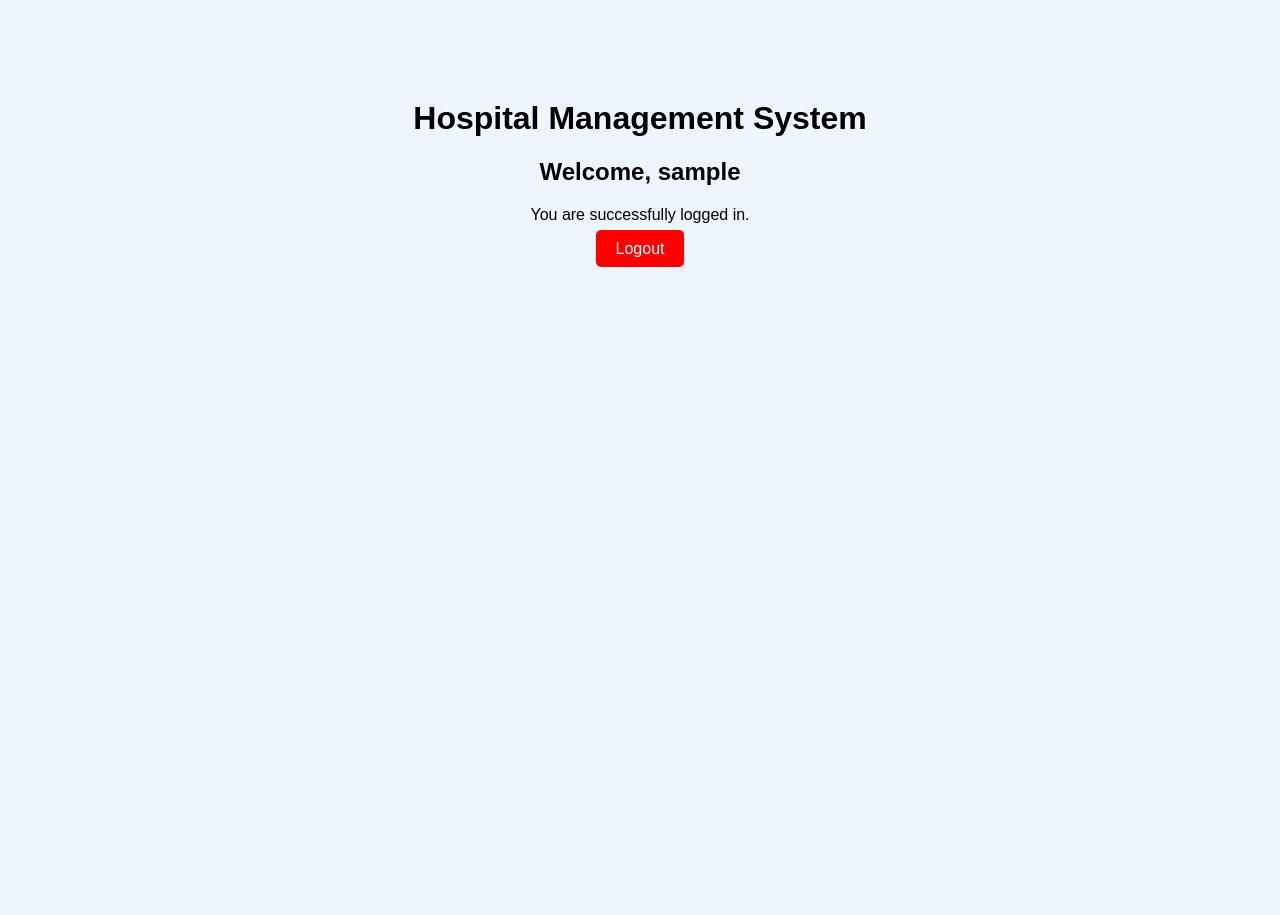
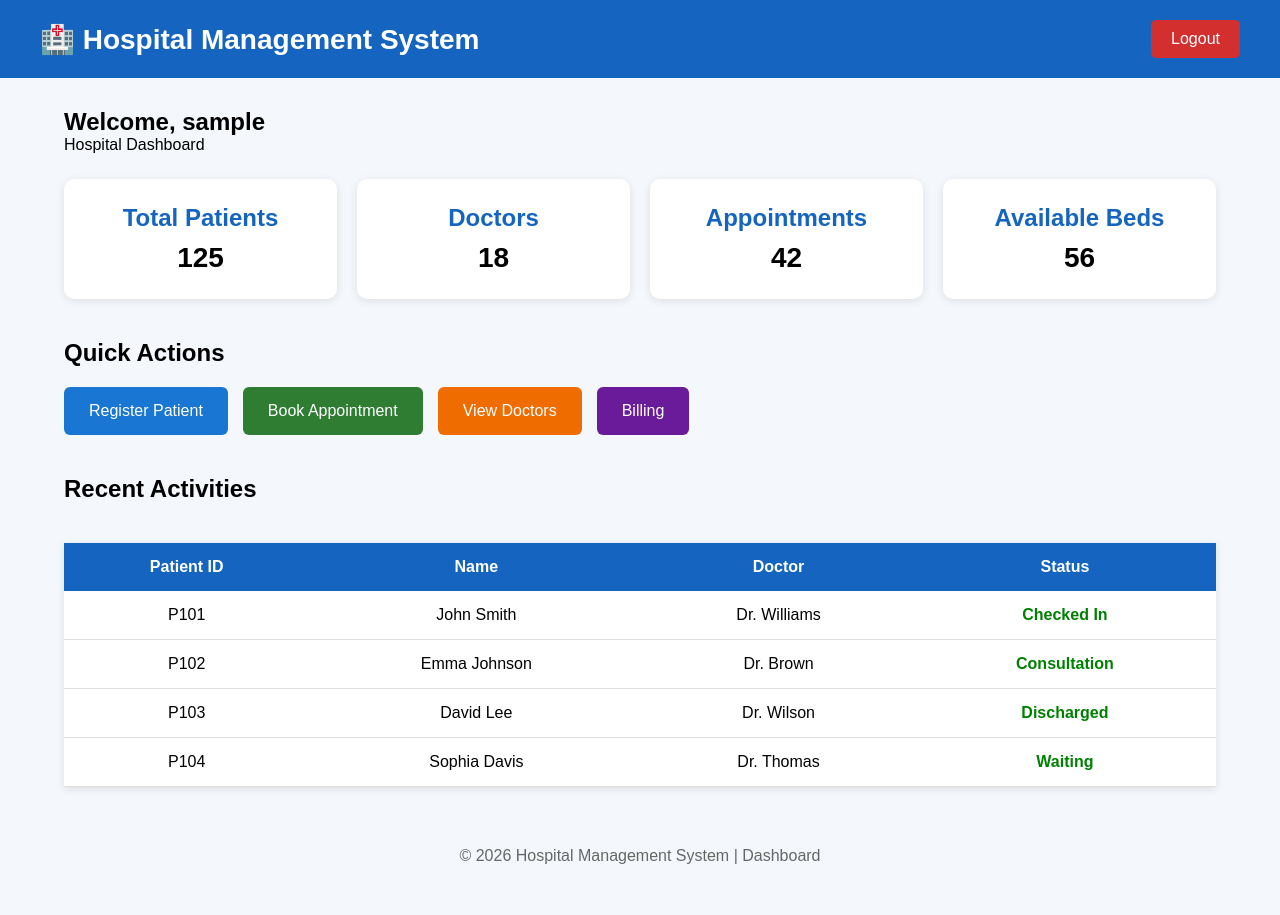
Before and after one commit to karthikcodes-18/Hospital-Code, a Flask app: page /dashboard in a window 1280 px wide. Before the commit the page ends 267 px from the top, so only its background shows below. Run offline with Flask 3, Linux system fonts and the light colour scheme; the visitor is signed in with stand-in values (Sample User, id 1).

Commit message:
Update dashboard.html

```diff
--- a/templates/dashboard.html
+++ b/templates/dashboard.html
@@ -1,33 +1,271 @@
 <!DOCTYPE html>
-<html>
+<html lang="en">
 <head>
-    <title>Dashboard</title>
+<meta charset="UTF-8">
+<meta name="viewport" content="width=device-width, initial-scale=1.0">
+<title>Hospital Dashboard</title>
+
 <style>
-        body{
-            font-family:Arial;
-            background:#eef5ff;
-            text-align:center;
-            margin-top:100px;
+
+*{
+    margin:0;
+    padding:0;
+    box-sizing:border-box;
+    font-family:Arial, Helvetica, sans-serif;
 }
 
-        a{
-            text-decoration:none;
-            background:red;
+body{
+    background:#f4f7fb;
+}
+
+header{
+    background:#1565c0;
+    color:white;
+    padding:20px 40px;
+    display:flex;
+    justify-content:space-between;
+    align-items:center;
+}
+
+header h1{
+    font-size:28px;
+}
+
+.logout{
+    background:#d32f2f;
     color:white;
     padding:10px 20px;
+    text-decoration:none;
     border-radius:5px;
 }
+
+.logout:hover{
+    background:#b71c1c;
+}
+
+.container{
+    width:90%;
+    margin:30px auto;
+}
+
+.welcome{
+    margin-bottom:25px;
+}
+
+.cards{
+    display:grid;
+    grid-template-columns:repeat(auto-fit,minmax(220px,1fr));
+    gap:20px;
+}
+
+.card{
+    background:white;
+    padding:25px;
+    border-radius:10px;
+    box-shadow:0 2px 8px rgba(0,0,0,.1);
+    text-align:center;
+}
+
+.card h2{
+    color:#1565c0;
+    margin-bottom:10px;
+}
+
+.card p{
+    font-size:28px;
+    font-weight:bold;
+}
+
+.actions{
+    margin-top:40px;
+}
+
+.actions h2{
+    margin-bottom:20px;
+}
+
+.buttons{
+    display:flex;
+    flex-wrap:wrap;
+    gap:15px;
+}
+
+.buttons button{
+    padding:15px 25px;
+    border:none;
+    border-radius:6px;
+    cursor:pointer;
+    color:white;
+    font-size:16px;
+}
+
+.blue{
+    background:#1976d2;
+}
+
+.green{
+    background:#2e7d32;
+}
+
+.orange{
+    background:#ef6c00;
+}
+
+.purple{
+    background:#6a1b9a;
+}
+
+button:hover{
+    opacity:0.9;
+}
+
+table{
+    width:100%;
+    margin-top:40px;
+    border-collapse:collapse;
+    background:white;
+    box-shadow:0 2px 8px rgba(0,0,0,.1);
+}
+
+th{
+    background:#1565c0;
+    color:white;
+    padding:15px;
+}
+
+td{
+    padding:15px;
+    text-align:center;
+    border-bottom:1px solid #ddd;
+}
+
+.status{
+    color:green;
+    font-weight:bold;
+}
+
+footer{
+    margin-top:40px;
+    text-align:center;
+    color:#666;
+    padding:20px;
+}
+
 </style>
 </head>
+
 <body>
 
-<h1>Hospital Management System</h1>
+<header>
+
+    <h1>🏥 Hospital Management System</h1>
+
+    <a href="{{ url_for('logout') }}" class="logout">
+        Logout
+    </a>
+
+</header>
+
+<div class="container">
+
+<div class="welcome">
 
 <h2>Welcome, {{ user }}</h2>
 
-<p>You are successfully logged in.</p>
+<p>Hospital Dashboard</p>
 
-<a href="{{ url_for('logout') }}">Logout</a>
+</div>
+
+<div class="cards">
+
+<div class="card">
+<h2>Total Patients</h2>
+<p>125</p>
+</div>
+
+<div class="card">
+<h2>Doctors</h2>
+<p>18</p>
+</div>
+
+<div class="card">
+<h2>Appointments</h2>
+<p>42</p>
+</div>
+
+<div class="card">
+<h2>Available Beds</h2>
+<p>56</p>
+</div>
+
+</div>
+
+<div class="actions">
+
+<h2>Quick Actions</h2>
+
+<div class="buttons">
+
+<button class="blue">Register Patient</button>
+
+<button class="green">Book Appointment</button>
+
+<button class="orange">View Doctors</button>
+
+<button class="purple">Billing</button>
+
+</div>
+
+</div>
+
+<h2 style="margin-top:40px;">Recent Activities</h2>
+
+<table>
+
+<tr>
+<th>Patient ID</th>
+<th>Name</th>
+<th>Doctor</th>
+<th>Status</th>
+</tr>
+
+<tr>
+<td>P101</td>
+<td>John Smith</td>
+<td>Dr. Williams</td>
+<td class="status">Checked In</td>
+</tr>
+
+<tr>
+<td>P102</td>
+<td>Emma Johnson</td>
+<td>Dr. Brown</td>
+<td class="status">Consultation</td>
+</tr>
+
+<tr>
+<td>P103</td>
+<td>David Lee</td>
+<td>Dr. Wilson</td>
+<td class="status">Discharged</td>
+</tr>
+
+<tr>
+<td>P104</td>
+<td>Sophia Davis</td>
+<td>Dr. Thomas</td>
+<td class="status">Waiting</td>
+</tr>
+
+</table>
+
+<footer>
+
+<p>© 2026 Hospital Management System | Dashboard</p>
+
+</footer>
+
+</div>
 
 </body>
 </html>
```
Lines whose indentation alone changed are shown as unchanged.
